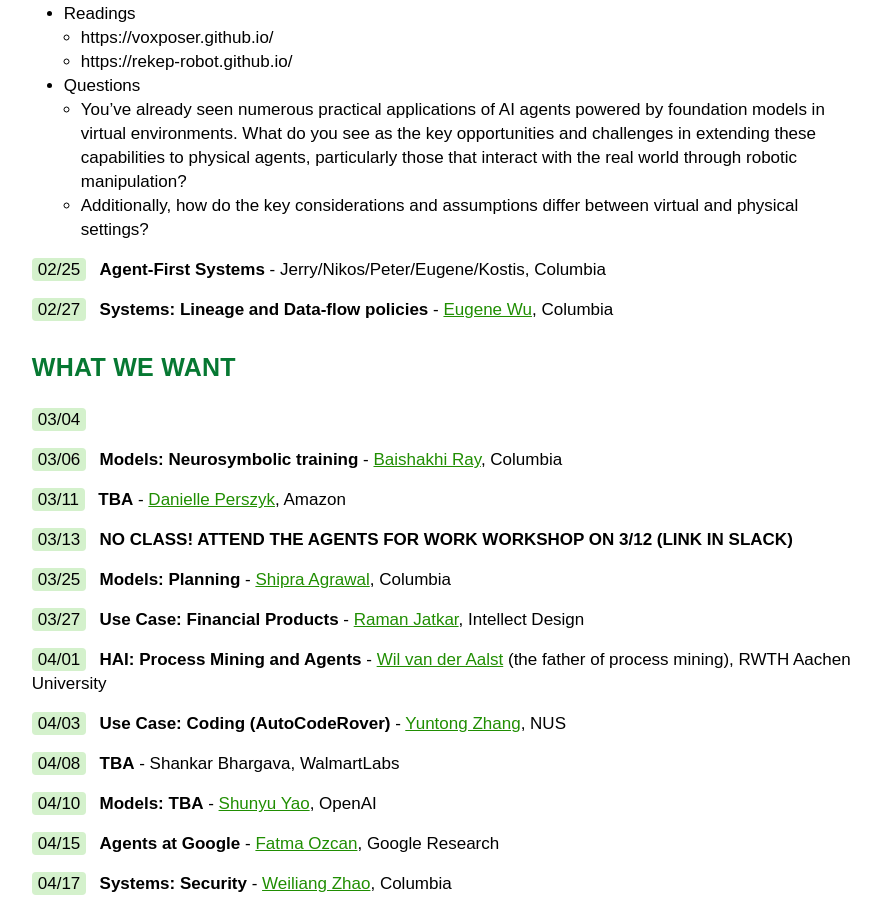
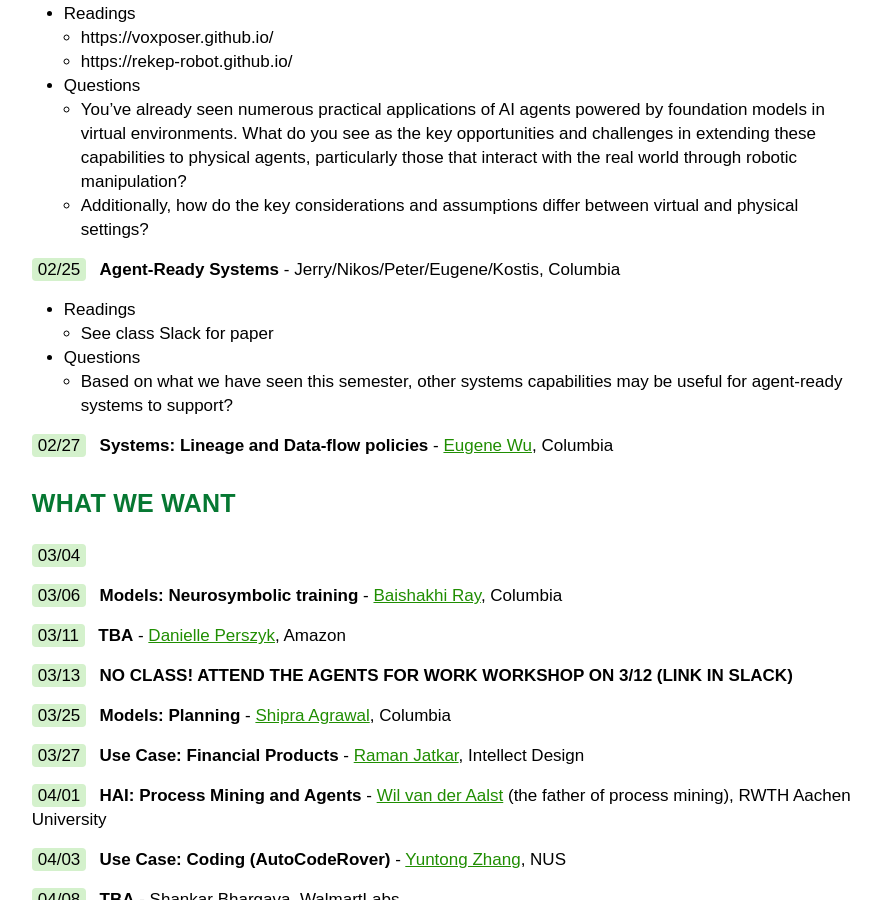
Before and after one commit to w6113/w6113.github.io, a Jekyll site: the page built from index.md, in a window 1280 px wide and 900 px high, scrolled down 4153 px. Shown: the whole window, without its empty margins (291-1172 px from the left). Built offline with Jekyll 4.4.1, drawn with Linux system fonts in a browser that asks for light colours.

Commit message:
lazy commit msg

```diff
--- a/index.md
+++ b/index.md
@@ -147,7 +147,12 @@ Toward the end of the talk, I will discuss the limitations of the current founda
   * Additionally, how do the key considerations and assumptions differ between virtual and physical settings?
 
 
-<span class="date">02/25</span> <span class="topic">Agent-First Systems</span> - Jerry/Nikos/Peter/Eugene/Kostis, Columbia
+<span class="date">02/25</span> <span class="topic">Agent-Ready Systems</span> - Jerry/Nikos/Peter/Eugene/Kostis, Columbia
+
+* Readings
+  * See class Slack for paper
+* Questions
+  * Based on what we have seen this semester, other systems capabilities may be useful for agent-ready systems to support?
 
 <span class="date">02/27</span> <span class="topic">Systems: Lineage and Data-flow policies</span> - [Eugene Wu](https://www.eugenewu.net), Columbia
 
```
